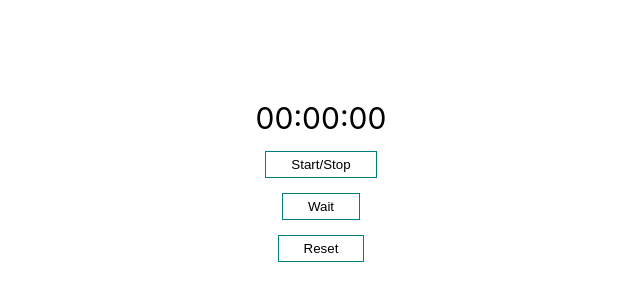
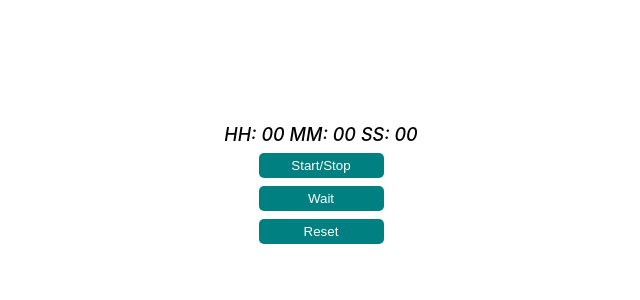
Before and after one commit to borysigorevich/stopwatch, a React (Create React App) app: page / in a window 1280 px wide. Shown: the part 212-512 px from the top of the page, without its empty margins (319-959 px from the left). Built offline with nearby package versions, Linux system fonts and the light colour scheme.

Commit message:
stopwatch

```diff
--- a/package.json
+++ b/package.json
@@ -9,6 +9,8 @@
     "react": "^17.0.2",
     "react-dom": "^17.0.2",
     "react-scripts": "4.0.3",
+    "rxjs": "^7.4.0",
+    "styled-components": "^5.3.1",
     "web-vitals": "^1.1.2"
   },
   "scripts": {
--- a/public/index.html
+++ b/public/index.html
@@ -2,19 +2,16 @@
 <html lang="en">
   <head>
     <meta charset="utf-8" />
-    <link rel="icon" href="%PUBLIC_URL%/favicon.ico" />
     <meta name="viewport" content="width=device-width, initial-scale=1" />
     <meta name="theme-color" content="#000000" />
     <meta
       name="description"
       content="Web site created using create-react-app"
     />
-    <link rel="apple-touch-icon" href="%PUBLIC_URL%/logo192.png" />
     <!--
       manifest.json provides metadata used when your web app is installed on a
       user's mobile device or desktop. See https://developers.google.com/web/fundamentals/web-app-manifest/
     -->
-    <link rel="manifest" href="%PUBLIC_URL%/manifest.json" />
     <!--
       Notice the use of %PUBLIC_URL% in the tags above.
       It will be replaced with the URL of the `public` folder during the build.
--- a/src/App.js
+++ b/src/App.js
@@ -1,11 +1,14 @@
 import './App.css';
-import Stopwatch from "./components/Stopwatch/Stopwatch";
+import Stopwatch from "./components/Stopwatch_2.0/Stopwatch";
+import {ContextProvider} from "./context/context";
 
 function App() {
     return (
-        <div className="App">
-            <Stopwatch/>
-        </div>
+        <ContextProvider>
+            <div className="App">
+                <Stopwatch/>
+            </div>
+        </ContextProvider>
     );
 }
 
--- a/src/components/Stopwatch/Stopwatch.css
+++ /dev/null
@@ -1,24 +0,0 @@
-.stopwatch__time-block {
-    margin-bottom: 15px;
-}
-
-.stopwatch__hours,
-.stopwatch__minutes,
-.stopwatch__seconds {
-    font-size: 30px;
-    font-weight: 400;
-}
-
-.stopwatch__button-block {
-    margin-bottom: 15px;
-}
-
-.stopwatch__btn {
-    padding: 5px 25px;
-    background-color: unset;
-    border: 1px solid teal;
-}
-
-.stopwatch__btn:active {
-    transform: translateY(1px);
-}
--- a/src/components/Stopwatch/Stopwatch.js
+++ /dev/null
@@ -1,72 +0,0 @@
-import React, {useState} from 'react';
-import './Stopwatch.css'
-
-const Stopwatch = () => {
-    const [time, setTime] = useState({hours: 0, minutes: 0, seconds: 0})
-    const [isLaunched, setIsLaunched] = useState(false)
-    const [interval, setInterv] = useState()
-
-    const start_stop = () => {
-        if (!isLaunched) {
-            setInterv(setInterval(stopwatchLogic, 1000))
-            setIsLaunched(!isLaunched)
-        } else {
-            clearInterval(interval)
-            setTime({hours: 0, minutes: 0, seconds: 0})
-            setIsLaunched(!isLaunched)
-        }
-    }
-
-    const wait = () => {
-        clearInterval(interval)
-        setIsLaunched(false)
-    }
-
-    let hours = time.hours, minutes = time.minutes, seconds = time.seconds
-
-    const reset = () => {
-        if (isLaunched || (time.hours > 0 || time.minutes > 0 || time.seconds > 0)) {
-            setIsLaunched(true)
-            hours = 0
-            minutes = 0
-            seconds = 0
-            clearInterval(interval)
-            setTime({hours: 0, minutes: 0, seconds: 0})
-            setInterv(setInterval(stopwatchLogic, 1000))
-        }
-    }
-
-    const stopwatchLogic = () => {
-        seconds++
-        if (seconds === 60) {
-            seconds = 0
-            minutes++
-        }
-        if (minutes === 60) {
-            minutes = 0
-            hours++;
-        }
-        setTime({hours, minutes, seconds})
-    }
-
-    return (
-        <div className={'stopwatch'}>
-            <div className={'stopwatch__time-block'}>
-                <span className={'stopwatch__hours'}>{time.hours < 10 ? `0${time.hours}` : time.hours}:</span>
-                <span className={'stopwatch__minutes'}>{time.minutes < 10 ? `0${time.minutes}` : time.minutes}:</span>
-                <span className={'stopwatch__seconds'}>{time.seconds < 10 ? `0${time.seconds}` : time.seconds}</span>
-            </div>
-            <div className={'stopwatch__button-block'}>
-                <button className={'stopwatch__btn'} onClick={start_stop}>Start/Stop</button>
-            </div>
-            <div className={'stopwatch__button-block'}>
-                <button className={'stopwatch__btn'} onDoubleClick={wait}>Wait</button>
-            </div>
-            <div className={'stopwatch__button-block'}>
-                <button className={'stopwatch__btn'} onClick={reset}>Reset</button>
-            </div>
-        </div>
-    );
-};
-
-export default Stopwatch;
--- /dev/null
+++ b/src/components/Stopwatch_2.0/Stopwatch.js
@@ -0,0 +1,95 @@
+import React, {useContext, useEffect, useRef, useState} from 'react'
+import {Button, Container, TimeBox} from "./Styles";
+import {Context} from "../../context/context";
+import {fromEvent, interval} from "rxjs";
+import {incrementHours, incrementMinutes, incrementSeconds, reset, stop} from "../../reducer/actions";
+
+const interval$ = interval(100)
+
+const Stopwatch = () => {
+    const {stopwatch: {HH, MM, SS}, dispatch} = useContext(Context)
+    //states
+    // const [isLaunched, setIsLaunched] = useState(false)
+    //refs
+    //buttons refs
+    const start_stop_btn = useRef()
+    const wait_btn = useRef()
+    const reset_btn = useRef()
+    //subscription refs
+    const intervalSub$ = useRef()
+    //isLaunch ref
+    const isLaunched = useRef(false)
+    //isWait ref
+    const isWait = useRef(false)
+
+    useEffect(() => {
+
+        //start/stop button
+        const start_stop_subscription$ = fromEvent(start_stop_btn.current, 'click').subscribe(() => {
+
+            if (!isLaunched.current) {
+                intervalSub$.current = interval$.subscribe(() => {
+                    isLaunched.current = true
+                    dispatch(incrementSeconds())
+                })
+            } else if (isLaunched.current) {
+                intervalSub$.current.unsubscribe()
+                isLaunched.current = false
+                dispatch(stop())
+            }
+        })
+
+        //reset button
+        const reset_subscription$ = fromEvent(reset_btn.current, 'click').subscribe(() => {
+            if(isLaunched.current){
+                console.log('here')
+                dispatch(reset())
+            } else if(isWait.current){
+                dispatch(reset())
+                isWait.current = false
+                isLaunched.current = true
+            }
+        })
+
+        //launch after re-render
+        if (isLaunched.current) {
+            intervalSub$.current.unsubscribe()
+
+            intervalSub$.current = interval$.subscribe(() => {
+                if (MM > 59) dispatch(incrementHours())
+                else if (SS > 59) dispatch(incrementMinutes())
+                else dispatch(incrementSeconds())
+            })
+        }
+
+        return () => {
+            start_stop_subscription$.unsubscribe()
+        }
+
+    }, [HH, MM, SS, isLaunched.current])
+
+    const handleDoubleClick = () => {
+        if (isLaunched.current) {
+            isWait.current = true
+            isLaunched.current = false
+            intervalSub$.current.unsubscribe()
+        }
+    }
+
+    return (
+        <div>
+            <Container>
+                <TimeBox>
+                    <i className={'hh'}>HH: {HH < 10 ? '0' + HH : HH}</i>
+                    <i className={'mm'}>MM: {MM < 10 ? '0' + MM : MM}</i>
+                    <i className={'ss'}>SS: {SS < 10 ? '0' + SS : SS}</i>
+                </TimeBox>
+                <Button ref={start_stop_btn}>Start/Stop</Button>
+                <Button onDoubleClick={handleDoubleClick} ref={wait_btn}>Wait</Button>
+                <Button ref={reset_btn}>Reset</Button>
+            </Container>
+        </div>
+    );
+};
+
+export default Stopwatch
--- /dev/null
+++ b/src/components/Stopwatch_2.0/Styles.js
@@ -0,0 +1,35 @@
+import styled from 'styled-components'
+
+export const Container = styled.div`
+  display: flex;
+  flex-direction: column;
+  align-items: center;
+`
+
+export const TimeBox = styled.div`
+  margin-bottom: 8px;
+
+  i {
+    font-size: 18px;
+    font-weight: 500;
+  }
+
+  .hh, .mm {
+    margin-right: 5px;
+  }
+`
+
+export const Button = styled.button`
+  min-width: 125px;
+  border: none;
+  background-color: teal;
+  border-radius: 5px;
+  padding: 5px 0;
+  cursor: pointer;
+  color: #fff;
+  margin-bottom: 8px;
+
+  &:active {
+    transform: scale(.97);
+  }
+`
--- /dev/null
+++ b/src/context/context.js
@@ -0,0 +1,28 @@
+import {createContext, useReducer} from "react";
+import {initialState, reducer} from "../reducer/reducer";
+
+export const Context = createContext({
+    stopwatch: {
+        HH: 0,
+        MM: 0,
+        SS: 0
+    },
+    dispatch: () => {
+
+    }
+})
+
+
+export const ContextProvider = ({children}) => {
+    const [stopwatch, dispatch] = useReducer(reducer, initialState)
+
+    return (
+        <Context.Provider value={{
+            stopwatch,
+            dispatch
+        }
+        }>
+            {children}
+        </Context.Provider>
+    )
+}
--- a/src/index.js
+++ b/src/index.js
@@ -7,4 +7,3 @@ ReactDOM.render(
     <App/>,
     document.getElementById('root')
 )
-;
--- /dev/null
+++ b/src/reducer/actions.js
@@ -0,0 +1,31 @@
+import {INCREMENT_HOURS, INCREMENT_MINUTES, INCREMENT_SECONDS, RESET, STOP} from "./types";
+
+export const incrementSeconds = () => {
+    return {
+        type: INCREMENT_SECONDS
+    }
+}
+
+export const incrementMinutes = () => {
+    return {
+        type: INCREMENT_MINUTES
+    }
+}
+
+export const incrementHours = () => {
+    return {
+        type: INCREMENT_HOURS
+    }
+}
+
+export const reset = () => {
+    return {
+        type: RESET
+    }
+}
+
+export const stop = () => {
+    return {
+        type: STOP
+    }
+}
--- /dev/null
+++ b/src/reducer/reducer.js
@@ -0,0 +1,35 @@
+import {INCREMENT_HOURS, INCREMENT_MINUTES, INCREMENT_SECONDS, RESET, STOP} from "./types";
+
+export const initialState = {
+    HH: 0,
+    MM: 0,
+    SS: 0
+}
+
+export const reducer = (state, action) => {
+    switch (action.type) {
+        case INCREMENT_SECONDS:
+            return {
+                ...state,
+                SS: state.SS + 1
+            }
+        case INCREMENT_MINUTES:
+            return {
+                ...state,
+                SS: 0,
+                MM: state.MM + 1
+            }
+        case INCREMENT_HOURS:
+            return {
+                ...state,
+                MM: 0,
+                HH: state.HH + 1
+            }
+        case RESET:
+            return initialState
+        case STOP:
+            return initialState
+        default:
+            return state;
+    }
+}
--- /dev/null
+++ b/src/reducer/types.js
@@ -0,0 +1,5 @@
+export const INCREMENT_SECONDS = 'INCREMENT_SECONDS'
+export const INCREMENT_MINUTES = 'INCREMENT_MINUTES'
+export const INCREMENT_HOURS = 'INCREMENT_HOURS'
+export const RESET = 'RESET'
+export const STOP = 'STOP'
```
Also changed, not shown: 2 other files (tests, documents, lock files or other folders).
